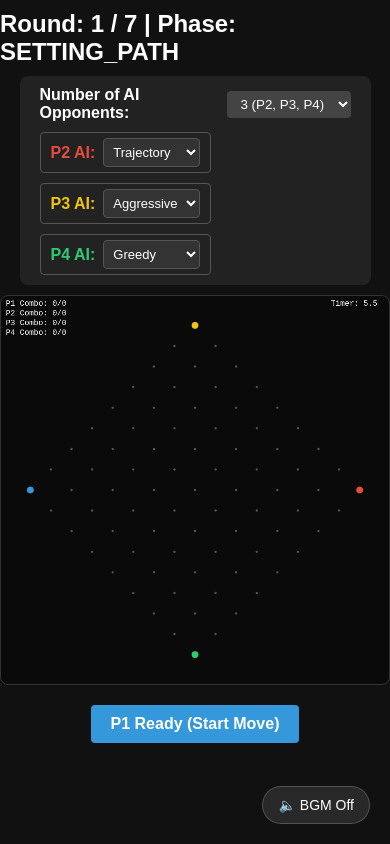
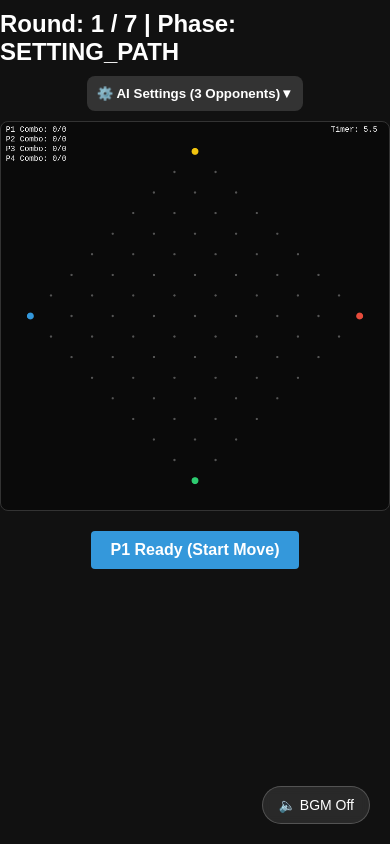
Before and after one commit to bsk1346/splinewar, a React (Vite) app: page /single in a window 390 px wide. Built offline with nearby package versions, Linux system fonts and the light colour scheme.

Commit message:
upgrade mobile ux
ai setting ux improve

```diff
--- a/src/components/CanvasRenderer.tsx
+++ b/src/components/CanvasRenderer.tsx
@@ -1,4 +1,4 @@
-import React, { useEffect } from 'react';
+import React, { useEffect, useState } from 'react';
 import { useGameState, type NodeData, type PlayerId } from '../store/useGameState';
 import { useGameLoop } from '../hooks/useGameLoop';
 import { AIManager, type AIMode } from '../utils/AIManager';
@@ -14,6 +14,8 @@ export const CanvasRenderer: React.FC = () => {
     // AI Settings
     const activeAIs = useGameState(s => s.activeAIs);
     const aiModes = useGameState(s => s.aiModes);
+
+    const [isConfigOpen, setIsConfigOpen] = useState(false);
 
     useEffect(() => {
         useGameState.getState().initMap();
@@ -63,7 +65,17 @@ export const CanvasRenderer: React.FC = () => {
         <div style={{ display: 'flex', flexDirection: 'column', alignItems: 'center', background: '#111', minHeight: '100vh', color: 'white', fontFamily: 'sans-serif', paddingBottom: '40px' }}>
             <h2 style={{ margin: '10px 0' }}>Round: {round} / 7 | Phase: {phase}</h2>
 
-            <div style={{ display: 'flex', flexDirection: 'column', gap: '10px', marginBottom: '10px', background: '#222', padding: '10px 20px', borderRadius: '8px', alignItems: 'flex-start', maxWidth: '90vw' }}>
+            <div style={{ display: 'flex', flexDirection: 'column', gap: '5px', marginBottom: '10px', background: '#222', borderRadius: '8px', overflow: 'hidden', maxWidth: '90vw' }}>
+                <button
+                    onClick={() => setIsConfigOpen(!isConfigOpen)}
+                    style={{ padding: '10px', background: '#333', color: 'white', border: 'none', cursor: 'pointer', display: 'flex', justifyContent: 'space-between', alignItems: 'center', fontWeight: 'bold' }}
+                >
+                    <span>⚙️ AI Settings ({activeAIs} Opponents)</span>
+                    <span>{isConfigOpen ? '▲' : '▼'}</span>
+                </button>
+
+                {isConfigOpen && (
+                    <div style={{ padding: '15px 20px', display: 'flex', flexDirection: 'column', gap: '15px' }}>
                         <div style={{ display: 'flex', gap: '10px', alignItems: 'center' }}>
                             <span style={{ fontWeight: 'bold' }}>Number of AI Opponents:</span>
                             <select
@@ -96,6 +108,8 @@ export const CanvasRenderer: React.FC = () => {
                                 </div>
                             ))}
                         </div>
+                    </div>
+                )}
             </div>
 
             <SharedCanvas
```
Lines whose indentation alone changed are shown as unchanged.
